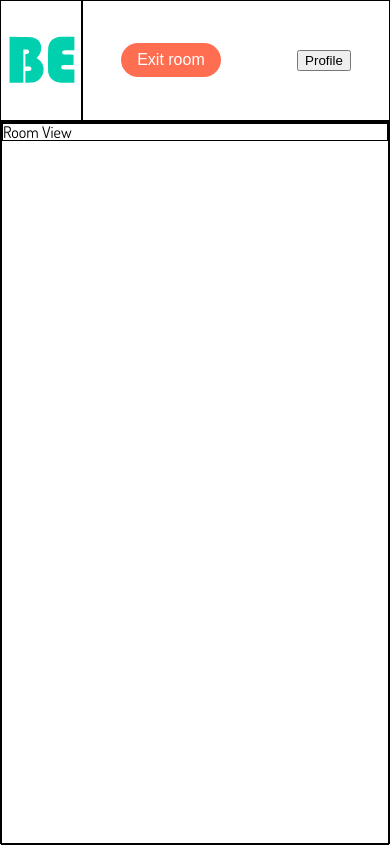
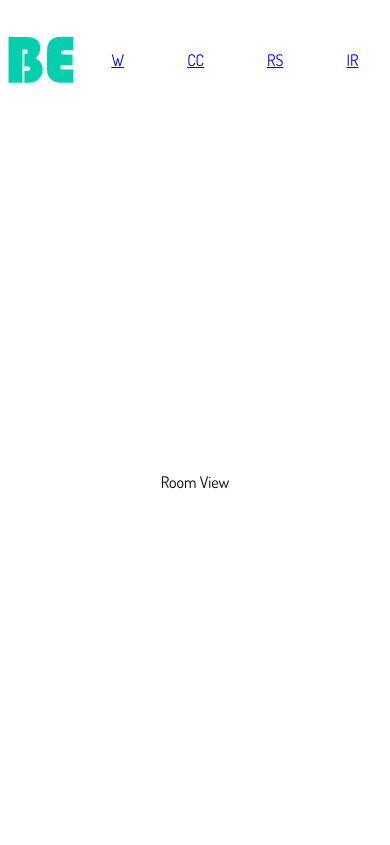
Before and after one commit to slavabez/be-dice-client, a React (Create React App) app: page /room/lol in a window 390 px wide. Built offline with nearby package versions, Linux system fonts and the light colour scheme.

Commit message:
Styled Logo and Welcome pages for mobile -> desktop

```diff
--- a/src/App.tsx
+++ b/src/App.tsx
@@ -20,7 +20,7 @@ const AppWrapper = styled.div`
 
   div,
   main {
-    border: 1px solid black;
+    // border: 1px solid black;
   }
 
   @media (orientation: landscape) {
@@ -42,6 +42,9 @@ const AppWrapper = styled.div`
 
 const StyledRouter = styled(Router)`
   height: 100%;
+  display: flex;
+  align-items: center;
+  justify-content: center;
 `;
 
 const BeDiceApp: React.FC = () => {
--- a/src/components/Logo.tsx
+++ b/src/components/Logo.tsx
@@ -5,6 +5,16 @@ const LogoSVG = styled.svg`
   fill: ${props => props.theme.logoColor};
   width: 80px;
   height: 50px;
+
+  @media (min-width: 600px) {
+    width: 135px;
+    height: 80px;
+  }
+
+  @media (min-width: 1000px) {
+    width: 200px;
+    height: 125px;
+  }
 `;
 
 const LogoWrapper = styled.div`
--- a/src/components/TopControls.tsx
+++ b/src/components/TopControls.tsx
@@ -1,5 +1,6 @@
 import React from "react";
 import styled from "styled-components";
+import { Link } from "@reach/router";
 
 const Wrapper = styled.div`
   grid-area: top-controls;
@@ -8,21 +9,23 @@ const Wrapper = styled.div`
   justify-content: space-around;
 `;
 
-const ExitButton = styled.button`
-  font-size: 1rem;
-  background-color: rgb(255, 110, 80);
-  color: white;
-  cursor: pointer;
-  border-style: none;
-  padding: 0.5rem 1rem;
-  border-radius: 1.5rem;
-`;
+// const ExitButton = styled.button`
+//   font-size: 1rem;
+//   background-color: rgb(255, 110, 80);
+//   color: white;
+//   cursor: pointer;
+//   border-style: none;
+//   padding: 0.5rem 1rem;
+//   border-radius: 1.5rem;
+// `;
 
 const TopControls = () => {
   return (
     <Wrapper>
-      <ExitButton>Exit room</ExitButton>
-      <button>Profile</button>
+      <Link to="/">W</Link>
+      <Link to="/character">CC</Link>
+      <Link to="/rooms">RS</Link>
+      <Link to="/room/lol">IR</Link>
     </Wrapper>
   );
 };
--- a/src/pages/Welcome.tsx
+++ b/src/pages/Welcome.tsx
@@ -32,8 +32,40 @@ const Wrapper = styled.div`
     border-style: none;
     padding: 0.5rem 2rem;
     border-radius: 1.5rem;
-    margin: 1rem;
+    margin: 2rem 1rem;
     text-decoration: none;
+  }
+
+  @media (min-width: 600px) {
+    max-width: 500px;
+
+    h1 {
+      font-size: 3rem;
+    }
+
+    p {
+      font-size: 1.5rem;
+    }
+
+    a {
+      font-size: 2rem;
+    }
+  }
+
+  @media (min-width: 1000px) {
+    max-width: 750px;
+
+    h1 {
+      font-size: 3.5rem;
+    }
+
+    p {
+      font-size: 2rem;
+    }
+
+    a {
+      font-size: 2.5rem;
+    }
   }
 `;
 
```
